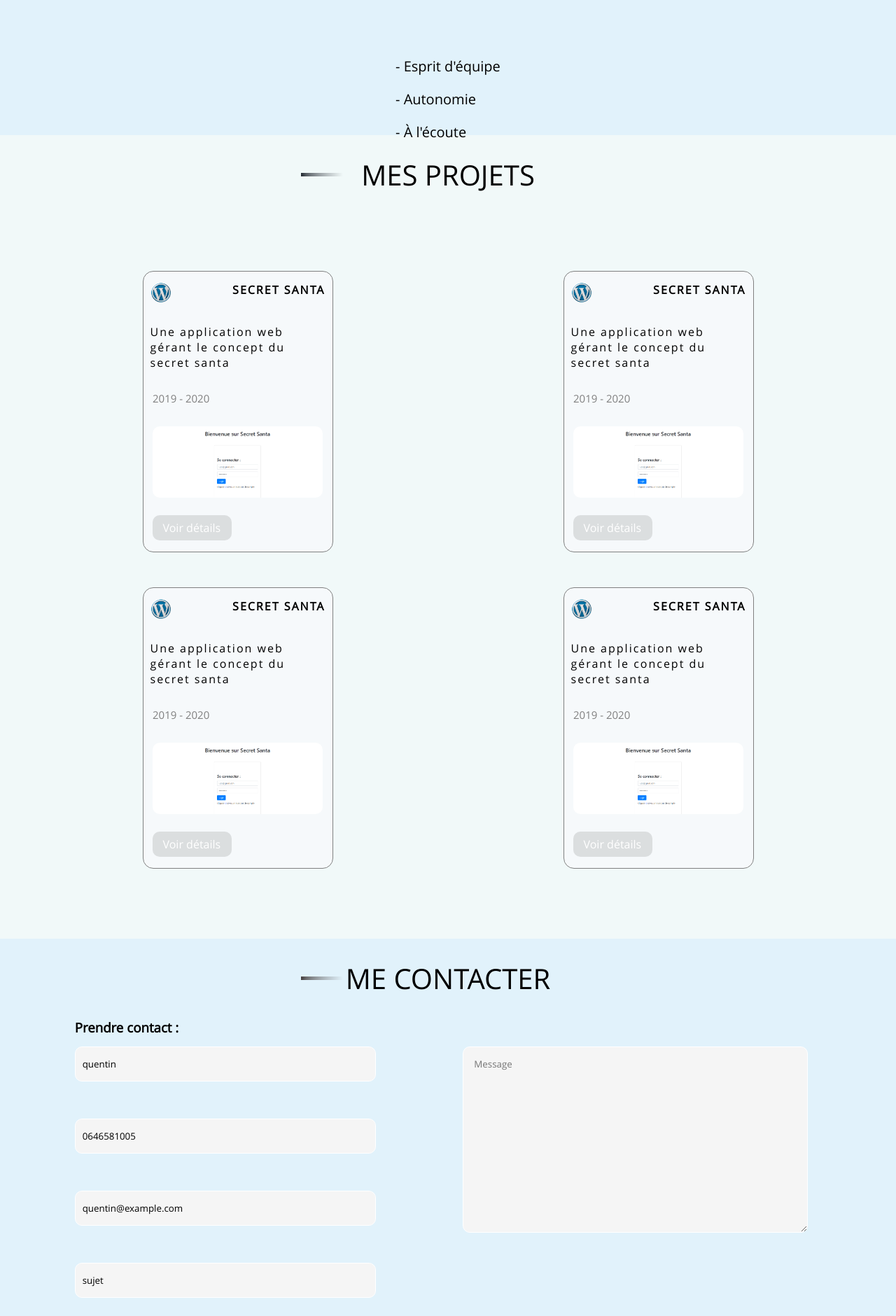
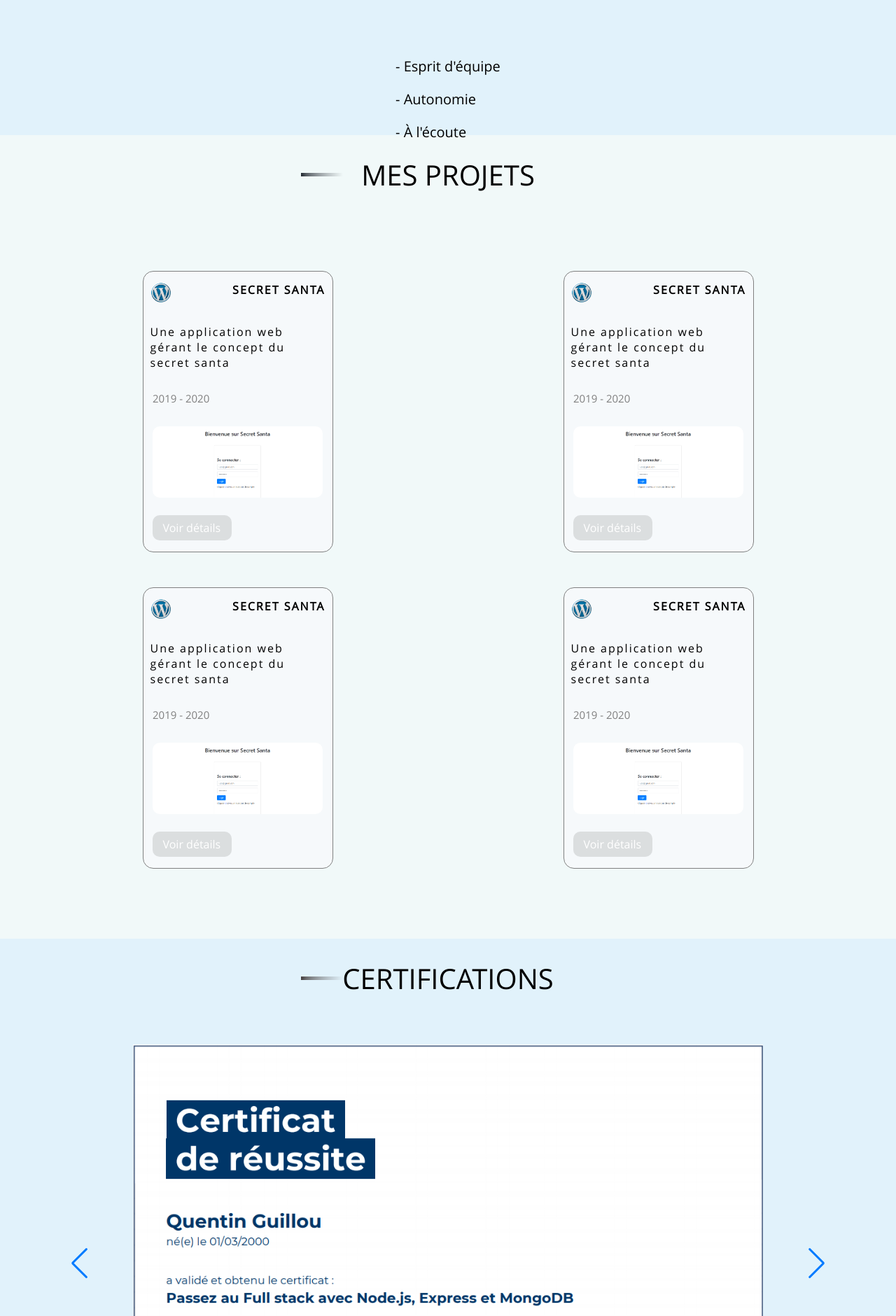
Before and after one commit to Quentin-creat/portfolio, a PHP site: page / in a window 1280 px wide. Shown: the part 2920-4800 px from the top of the page at 70% size. Run offline with PHP 8.4, Linux system fonts and the light colour scheme; some libraries are stand-ins or nearby versions.

Commit message:
Add Intégration du slider des certifications

```diff
--- a/includes/header.html
+++ b/includes/header.html
@@ -1,8 +1,11 @@
 <!DOCTYPE html>
 <html lang="en">
+
 <head>
     <meta charset="UTF-8">
     <meta name="viewport" content="width=device-width, initial-scale=1.0">
+    <link rel="stylesheet" href="https://unpkg.com/swiper/swiper-bundle.css" />
+    <link rel="stylesheet" href="https://unpkg.com/swiper/swiper-bundle.min.css" />
     <link rel="stylesheet" href="../styles/styles.css">
     <link rel="stylesheet" media="screen and (max-width: 1415px)" href="../styles/portable_res.css" />
     <link rel="stylesheet" media="screen and (max-width: 880px)" href="../styles/mobile_grande_res.css" />
@@ -12,6 +15,7 @@
     <script src="https://www.google.com/recaptcha/api.js" async defer></script>
 
 </head>
+
 <body>
     <div id="header">
         <nav>
@@ -32,6 +36,9 @@
                     <a href="../#projects">Projets</a>
                 </li>
                 <li>
+                    <a href="../#certifications">Certifications</a>
+                </li>
+                <li>
                     <a href="../#contact">Me&#127;contacter</a>
                 </li>
             </ul>
--- a/pages/accueil.php
+++ b/pages/accueil.php
@@ -277,7 +277,44 @@ include_once('includes/header.html');
             </div>
 
         </div>
+    </section>
+    <section id="certifications">
+        <div id="about_title">
+            <div id="contact_title_rect" class="rect_style"></div>
+            <h2>CERTIFICATIONS</h2>
+        </div>
+        <div id="certifSlider">
+            <!-- Slider main container -->
+            <div class="swiper-container">
+                <div class="swiper-wrapper">
+                    <div class="swiper-slide"><img src="./img/certifications/NodeFullStackCertification.png" alt="Certification Open Classroom NodeJS, express, mongoDB"></div>
+                    <div class="swiper-slide"><img src="./img/certifications/PHPMYSQLCertification.png" alt="Certification Open Classroom PHP et MySQL"></div>
+                    <div class="swiper-slide"><img src="./img/certifications/GitCertification.png" alt="Certification Open Classroom utilisation Git et Github"></div>
+                    <div class="swiper-slide"><img src="./img/certifications/materialDesignCertification.png" alt="Certification Open Classroom material Design"></div>
+                </div>
+                <!-- Add Pagination -->
+                <div class="swiper-pagination"></div>
+                <!-- Add Arrows -->
+                <div class="swiper-button-next"></div>
+                <div class="swiper-button-prev"></div>
+            </div>
 
+            <script src="https://unpkg.com/swiper/swiper-bundle.min.js"></script>
+
+            <script>
+                var swiper = new Swiper('.swiper-container', {
+                    loop: true,
+                    pagination: {
+                        el: '.swiper-pagination',
+                        clickable: true,
+                    },
+                    navigation: {
+                        nextEl: '.swiper-button-next',
+                        prevEl: '.swiper-button-prev',
+                    },
+                });
+            </script>
+        </div>
     </section>
     <section id="contact">
         <div id="about_title">
--- a/styles/styles.css
+++ b/styles/styles.css
@@ -55,24 +55,28 @@ h2 {
     padding-top: 80px;
 }
 
+#certifications:target {
+    padding-top: 80px;
+}
+
 #contact:target {
     padding-top: 80px;
 }
 
 #index section:nth-child(odd) {
-    background-color:#f1f9f9;
+    background-color: #f1f9f9;
 }
 
 #index section:nth-child(even) {
-    background-color:#e1f2fb;
+    background-color: #e1f2fb;
 }
 
 .rect_style {
     width: 60px;
     height: 5px;
     margin-right: 15px;
-    position:absolute;
-    margin-right:360px;
+    position: absolute;
+    margin-right: 360px;
 }
 
 #index section:nth-child(odd) .rect_style {
@@ -84,9 +88,8 @@ h2 {
 }
 
 section {
-    height:90vh;
+    height: 90vh;
 }
-
 
 /* STYLES CSS */
 
@@ -197,7 +200,7 @@ a:hover {
     display: flex;
     align-items: flex-end;
     width: 50%;
-    margin-top:8.6%;
+    margin-top: 8.6%;
 }
 
 #home_right>img {
@@ -227,7 +230,7 @@ a:hover {
 #about_left {
     display: flex;
     justify-content: center;
-    height:690px;
+    height: 690px;
 }
 
 /* ABOUT_RIGHT */
@@ -257,14 +260,14 @@ a:hover {
 
 #about_right #technologies #tech_images img {
     width: 100%;
-    border-radius:50%;
+    border-radius: 50%;
 }
 
 /* EXPERIENCE */
 
 .experience {
     overflow-x: hidden;
-    height:100vh;
+    height: 100vh;
 }
 
 .experience .content {
@@ -462,49 +465,49 @@ a:hover {
 /* Soft-Skills */
 
 .soft-skills_puces {
-    width:150px;
-    margin:50px auto 0 auto;
+    width: 150px;
+    margin: 50px auto 0 auto;
 }
 
 .soft-skills_puces li {
-    font-size:20px;
+    font-size: 20px;
 }
 
 /* PROJECTS */
 
 #projects_content {
-    width:90%;
-    margin:10vh auto 0 auto;
-    display:grid;
+    width: 90%;
+    margin: 10vh auto 0 auto;
+    display: grid;
     grid-template-columns: 1fr 1fr 1fr 1fr;
 }
 
 .card {
-    width:270px;
-    height:400px;
-    background-color:#fbfbfd9f;
-    border:1px grey solid;
-    border-radius:15px;
+    width: 270px;
+    height: 400px;
+    background-color: #fbfbfd9f;
+    border: 1px grey solid;
+    border-radius: 15px;
     margin: 0 auto;
-    transition:0.2s;
+    transition: 0.2s;
 }
 
 .card:hover {
-    cursor:default;
+    cursor: default;
     background-color: #689dda52;
-    transition:0.5s;
+    transition: 0.5s;
 }
 
 .card .header .top {
-    display:flex;
+    display: flex;
     justify-content: space-between;
-    margin:0px 10px 10px 10px;
-    padding-top:15px;
+    margin: 0px 10px 10px 10px;
+    padding-top: 15px;
 }
 
 .card .header .top img {
-    width:30px;
-    border-radius:50%;
+    width: 30px;
+    border-radius: 50%;
 }
 
 .card .header .top h4 {
@@ -512,18 +515,18 @@ a:hover {
 }
 
 .card .header .titre {
-    margin:30px 10px 10px 10px;
+    margin: 30px 10px 10px 10px;
     letter-spacing: 2px;
 }
 
 .card .content {
-    width:90%;
-    margin:30px auto 0 auto;
+    width: 90%;
+    margin: 30px auto 0 auto;
 }
 
 .card .content .date {
-    color:grey;
-    font-size:15px;
+    color: grey;
+    font-size: 15px;
 }
 
 .card .content .image {
@@ -531,36 +534,68 @@ a:hover {
 }
 
 .card .content .image img {
-    width:100%;
-    border-radius:10px;
+    width: 100%;
+    border-radius: 10px;
 }
 
 .card .detail {
-    margin:20px 10px 0px 13px;
-    background-color:rgba(128, 128, 128, 0.226);
+    margin: 20px 10px 0px 13px;
+    background-color: rgba(128, 128, 128, 0.226);
     padding: 7px 15px 7px 15px;
-    width:31%;
-    border-radius:10px;
-    cursor:pointer;
+    width: 31%;
+    border-radius: 10px;
+    cursor: pointer;
 }
 
 .card .detail:hover {
-    background-color:#f9f3f3;
-    transition:0.5s;
+    background-color: #f9f3f3;
+    transition: 0.5s;
 }
 
 .card .detail a {
     text-decoration: none;
-    color:white;
-    padding-bottom:1px;
+    color: white;
+    padding-bottom: 1px;
 }
 
 .card .detail a:hover {
-    border-bottom:1px grey solid;
+    border-bottom: 1px grey solid;
 }
 
 .card .detail:hover a {
-    color:rgb(20, 20, 20);
+    color: rgb(20, 20, 20);
+}
+
+/* CERTIFS */
+
+.swiper-container {
+    width: 1100px;
+    height: 700px;
+    z-index:0;
+}
+
+.swiper-slide {
+    text-align: center;
+    font-size: 18px;
+    background: #fff;
+    /* Center slide text vertically */
+    display: -webkit-box;
+    display: -ms-flexbox;
+    display: -webkit-flex;
+    display: flex;
+    -webkit-box-pack: center;
+    -ms-flex-pack: center;
+    -webkit-justify-content: center;
+    justify-content: center;
+    -webkit-box-align: center;
+    -ms-flex-align: center;
+    -webkit-align-items: center;
+    align-items: center;
+    background-color:transparent;
+}
+
+.swiper-slide img {
+    width:900px;
 }
 
 /* CONTACT */
@@ -578,11 +613,11 @@ a:hover {
 
 #contact #form_contact form div #intro {
     margin-left: 4%;
-    width:25%;
+    width: 25%;
 }
 
 #contact #form_contact form div #intro h3 {
-    margin-bottom:15px;
+    margin-bottom: 15px;
 }
 
 #contact #form_contact form #intro .input {
@@ -594,8 +629,8 @@ a:hover {
     background-color: #f5f5f5;
     border: 1px solid white;
     border-radius: 10px;
-    color:rgb(0, 0, 0);
-    width:100%;
+    color: rgb(0, 0, 0);
+    width: 100%;
 }
 
 #contact #form_contact form .input textarea {
@@ -604,11 +639,11 @@ a:hover {
     border: 1px solid white;
     margin-top: 40px;
     border-radius: 10px;
-    color:rgb(0, 0, 0);
+    color: rgb(0, 0, 0);
 }
 
 #contact .g-recaptcha {
-    margin-top:10px;
+    margin-top: 10px;
 }
 
 #contact #form_contact form button {
@@ -623,24 +658,26 @@ a:hover {
 #contact #form_contact form a {
     margin: 10px auto 0 auto;
     text-decoration: none;
-    color:black;
-    padding-bottom:3px;
+    color: black;
+    padding-bottom: 3px;
 }
 
 #contact #form_contact form a:hover {
-    border-bottom:1px black solid;
+    border-bottom: 1px black solid;
 }
 
 #contact .mailMessage {
-    margin-top:10px;
+    margin-top: 10px;
 }
 
 #contact #success {
-    color:#96bb7c;
+    color: #96bb7c;
 }
+
 #contact #error {
-    color:#6b011f;
+    color: #6b011f;
 }
+
 /* FOOTER */
 
 #footer {
@@ -666,11 +703,8 @@ a:hover {
 #footer>a {
     margin-top: 20px;
     text-align: center;
-    color:white;
+    color: white;
 }
-
-
-
 
 /* PAGES PROJETS */
 
```
Also changed, not shown: includes/footer.html (+5 -2 lines), img/certifications/GitCertification.PNG (added), img/certifications/NodeFullStackCertification.PNG (added), img/certifications/PHPMYSQLCertification.PNG (added), img/certifications/materialDesignCertification.PNG (added).
